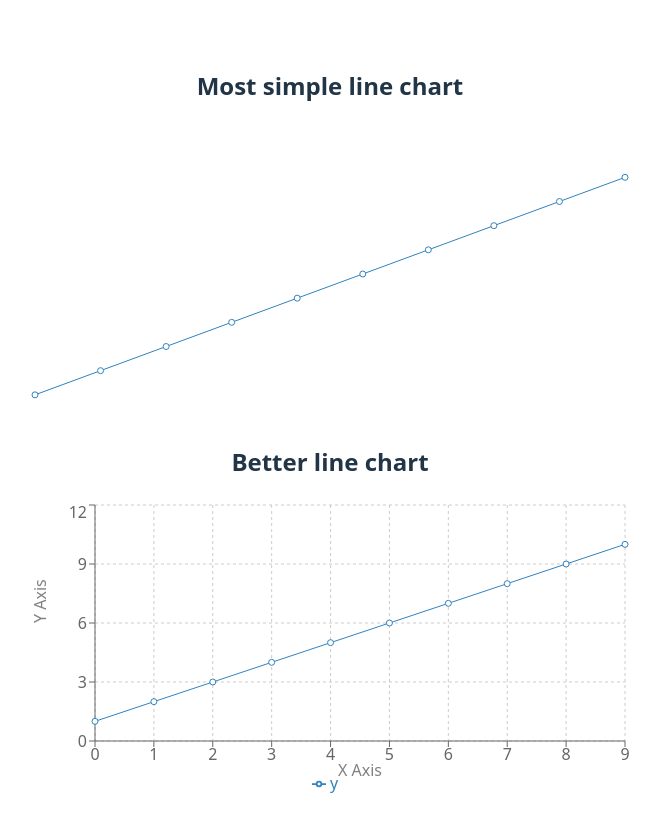
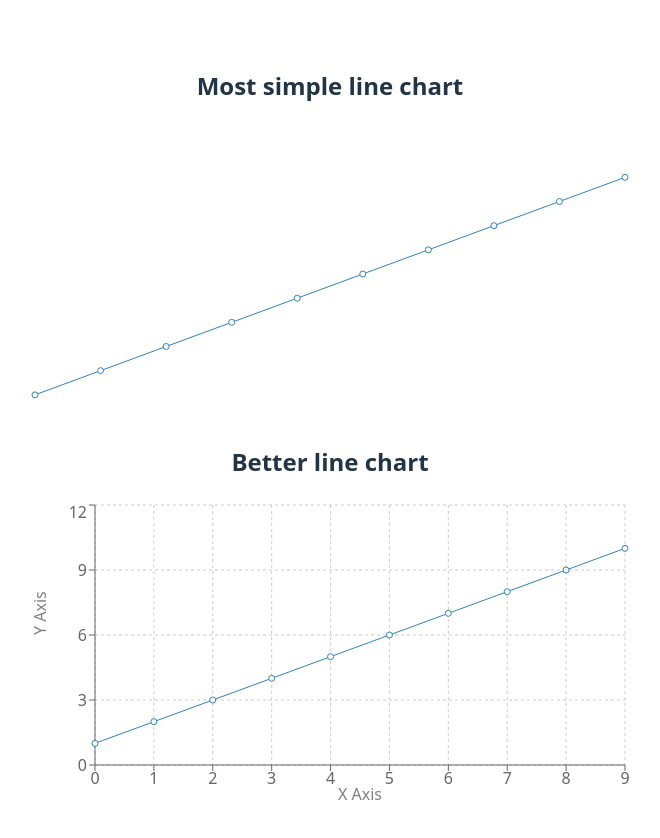
Before and after one commit to NathanKr/recharts-playground, a React (Vite) app: page / in a window 1280 px wide. Shown: the top 838 px of the page, without its empty margins (310-970 px from the left). Built offline with nearby package versions, Linux system fonts and the light colour scheme.

Commit message:
nice two samples

```diff
--- a/src/App.tsx
+++ b/src/App.tsx
@@ -1,5 +1,12 @@
-import { CartesianGrid, Legend, Line, LineChart, Tooltip, XAxis, YAxis } from "recharts";
-import './App.css'
+import {
+  CartesianGrid,
+  Line,
+  LineChart,
+  Tooltip,
+  XAxis,
+  YAxis,
+} from "recharts";
+import "./App.css";
 
 const raw = [1, 2, 3, 4, 5, 6, 7, 8, 9, 10];
 const data = raw.map((value, index) => ({ x: index, y: value }));
@@ -14,17 +21,19 @@ function App() {
       {/* ad x,y axis and grid */}
       <h2>Better line chart</h2>
       <LineChart width={600} height={300} data={data}>
-        <CartesianGrid strokeDasharray="3 3" /> {/* optional grid lines */}
-        {/* <XAxis dataKey="x" /> */}
+        {/* -- dashed lines grid */}
+        <CartesianGrid strokeDasharray="3 3" />
+        {/* the label is inside the chart at its bottom with offset 5 */}
         <XAxis
           dataKey="x"
           label={{ value: "X Axis", position: "insideBottom", offset: -5 }}
         />
+        {/* the label is inside the chart and the left. the text is rotated by 90 degree */}
         <YAxis
           label={{ value: "Y Axis", angle: -90, position: "insideLeft" }}
         />
+        {/* show the y value on the chart when hovered */}
         <Tooltip />
-        <Legend />
         <Line dataKey="y" />
       </LineChart>
     </>
```
